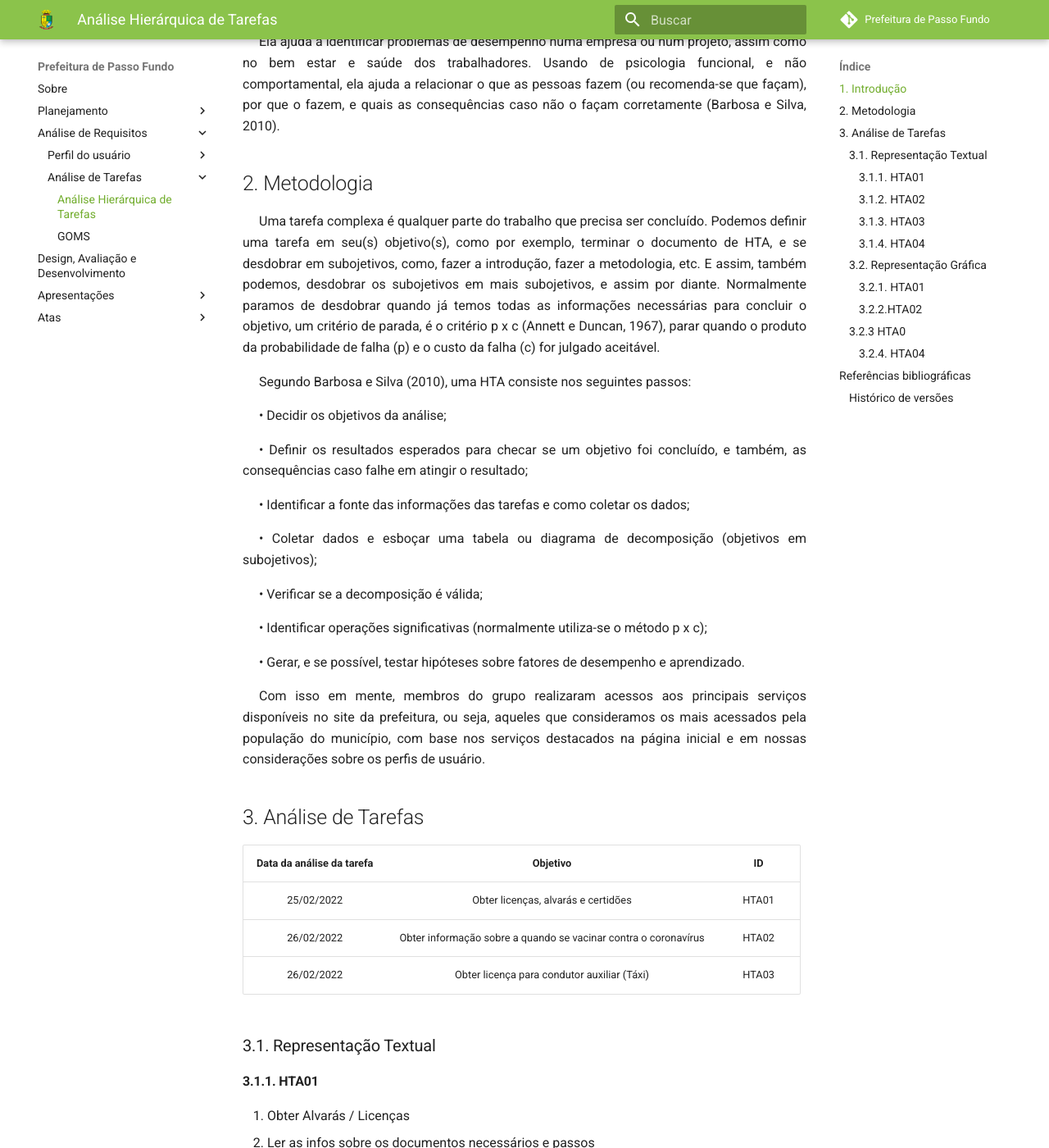
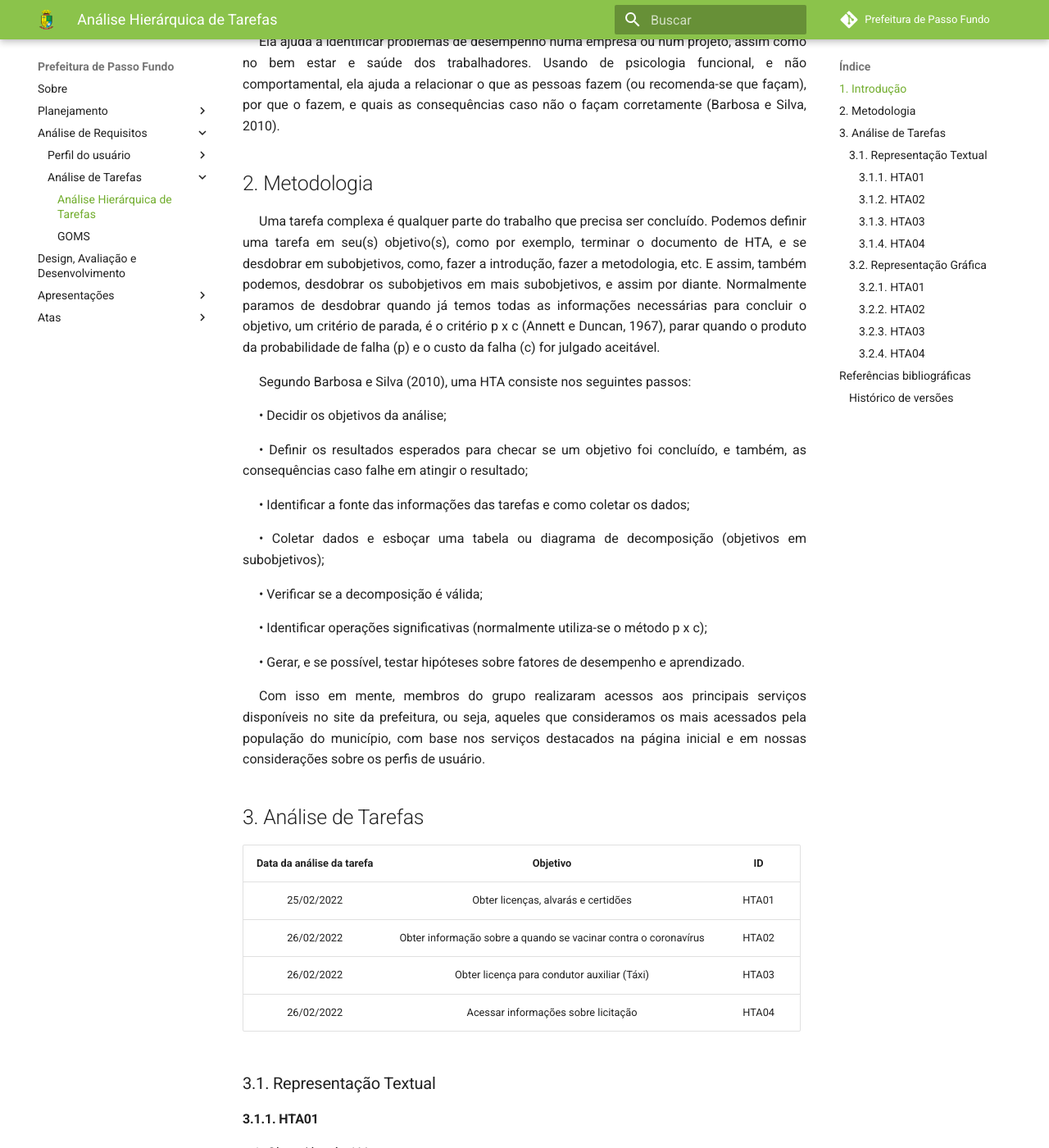
Before and after one commit to Interacao-Humano-Computador/2021.2-Prefeitura-de-Passo-Fundo, an MkDocs documentation site: the page built from docs/AnaliseRequisitos/AnaliseTarefas/hta.md, in a window 1280 px wide and 1400 px high, scrolled down 285 px. Shown: the whole window at 82% size. Built offline with MkDocs 1.6.1 and Material for MkDocs 9.7.7, drawn with Linux system fonts in a browser that asks for light colours; comment, search, counter and statistics services are not loaded; some of the changed text lies outside the part shown.

Commit message:
#33 - corrigir problemas de gramática e estrutura

```diff
--- a/docs/AnaliseRequisitos/AnaliseTarefas/hta.md
+++ b/docs/AnaliseRequisitos/AnaliseTarefas/hta.md
@@ -9,7 +9,7 @@
 
 ## 2. Metodologia
 <p style="text-indent: 20px; text-align: justify">
-Uma tarefa complexa é qualquer parte do trabalho que precisa ser concluído. Podemos definir uma tarefa em seu(s) objetivo(s), como por exemplo, terminar o documento de HTA, e se desdobrar em subojetivos, como, fazer a introdução, fazer a metodologia, etc. E assim, também podemos, desdobrar os subojetivos em mais subojetivos, e assim por diante. Normalmente paramos de desdobrar quando já temos todas as informações necessárias para concluir o objetivo, um critério de parada, é o critério p x c (Annett e Duncan, 1967), parar quando o produto da probabilidade de falha (p) e o custo da falha (c) for julgado aceitável.
+Uma tarefa complexa é qualquer parte do trabalho que precisa ser concluído. Podemos definir uma tarefa em seu(s) objetivo(s), como por exemplo, terminar o documento de HTA, e se desdobrar em subobjetivos, como, fazer a introdução, fazer a metodologia, etc. E assim, também podemos, desdobrar os subobjetivos em mais subobjetivos, e assim por diante. Normalmente paramos de desdobrar quando já temos todas as informações necessárias para concluir o objetivo, um critério de parada, é o critério p x c (Annett e Duncan, 1967), parar quando o produto da probabilidade de falha (p) e o custo da falha (c) for julgado aceitável.
 </p>
 <p style="text-indent: 20px; text-align: justify">
 Segundo Barbosa e Silva (2010), uma HTA consiste nos seguintes passos:
@@ -24,7 +24,7 @@
   • Identificar a fonte das informações das tarefas e como coletar os dados;</p>
 
 <p style="text-indent: 20px; text-align: justify">
-  • Coletar dados e esboçar uma tabela ou diagrama de decomposição (objetivos em subojetivos);</p>
+  • Coletar dados e esboçar uma tabela ou diagrama de decomposição (objetivos em subobjetivos);</p>
 
 <p style="text-indent: 20px; text-align: justify">
   • Verificar se a decomposição é válida;</p>
@@ -48,6 +48,7 @@
 | 25/02/2022 | Obter licenças, alvarás e certidões | HTA01 |
 | 26/02/2022 | Obter informação sobre a quando se vacinar contra o coronavírus | HTA02 |
 | 26/02/2022 | Obter licença para condutor auxiliar (Táxi) | HTA03 |
+| 26/02/2022 | Acessar informações sobre licitação | HTA04 |
 
 ### 3.1. Representação Textual
 
@@ -168,7 +169,7 @@
 | 4.1.3. Negar pedido de documentação |  |
 
 
-#### 3.2.2.HTA02
+#### 3.2.2. HTA02
 <figcaption> Figura 2: Análise da Tarefa de Agendar Vacinação do Coronavírus. </figcaption>
 ![imagem](https://raw.githubusercontent.com/Interacao-Humano-Computador/2021.2-Prefeitura-de-Passo-Fundo/33-analise-hierarquica/assets/img/diagrama-vacina.png)
 <p style="text-indent: 20px; text-align: center"> Fonte: Imagem do autor. </p>
@@ -185,7 +186,7 @@
 | 2.2. Dentro da imagem, ler os locais e horários para se vacinar| **Input**: imagem aumentada com informação do grupo de vacinação, dos horários, locais e dias. |
 <p style="text-indent: 20px; text-align: center"> Fonte: Imagem do autor. </p>
 
-### 3.2.3 HTA0
+#### 3.2.3. HTA03
 <figcaption> Figura 3: Análise da Obter licença para táxi. </figcaption>
 ![imagem](https://raw.githubusercontent.com/Interacao-Humano-Computador/2021.2-Prefeitura-de-Passo-Fundo/33-analise-hierarquica/assets/img/diagrama-taxi.png)
 <p style="text-indent: 20px; text-align: center"> Fonte: Imagem do autor. </p>
```
